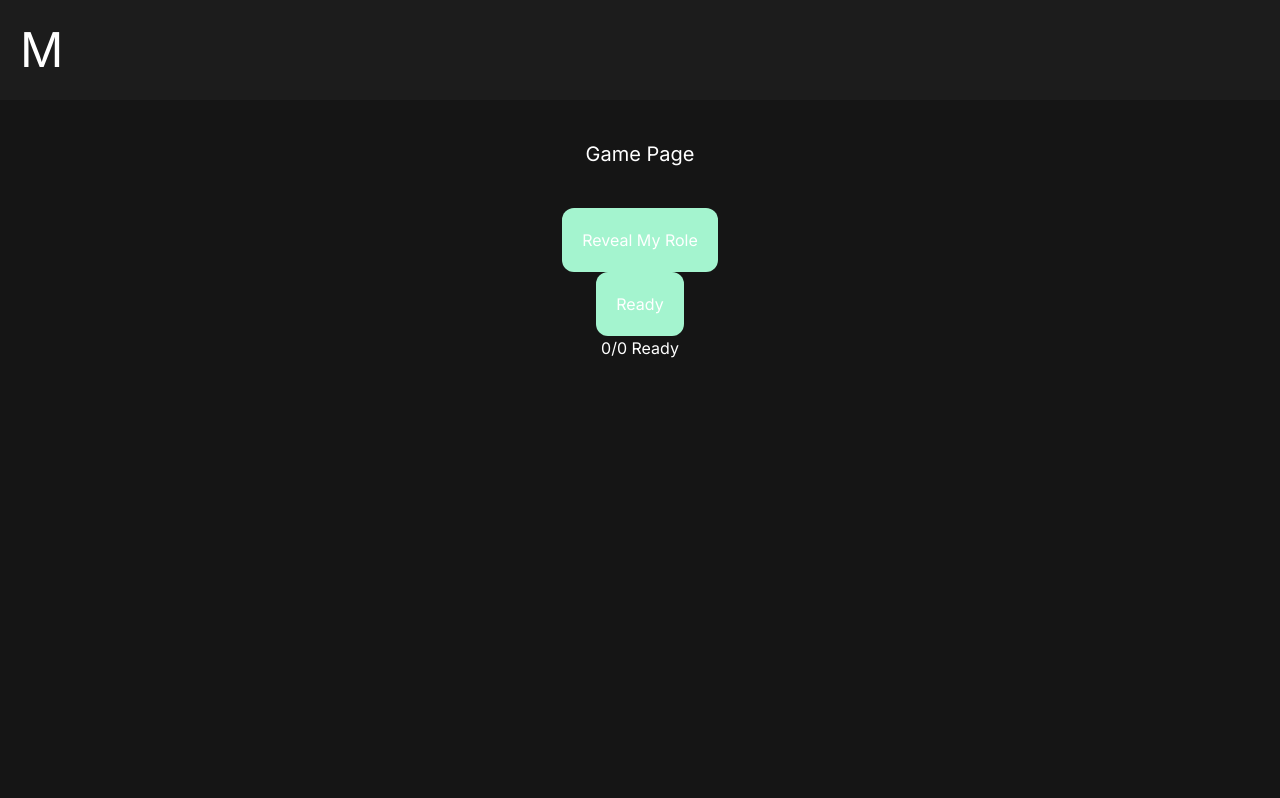
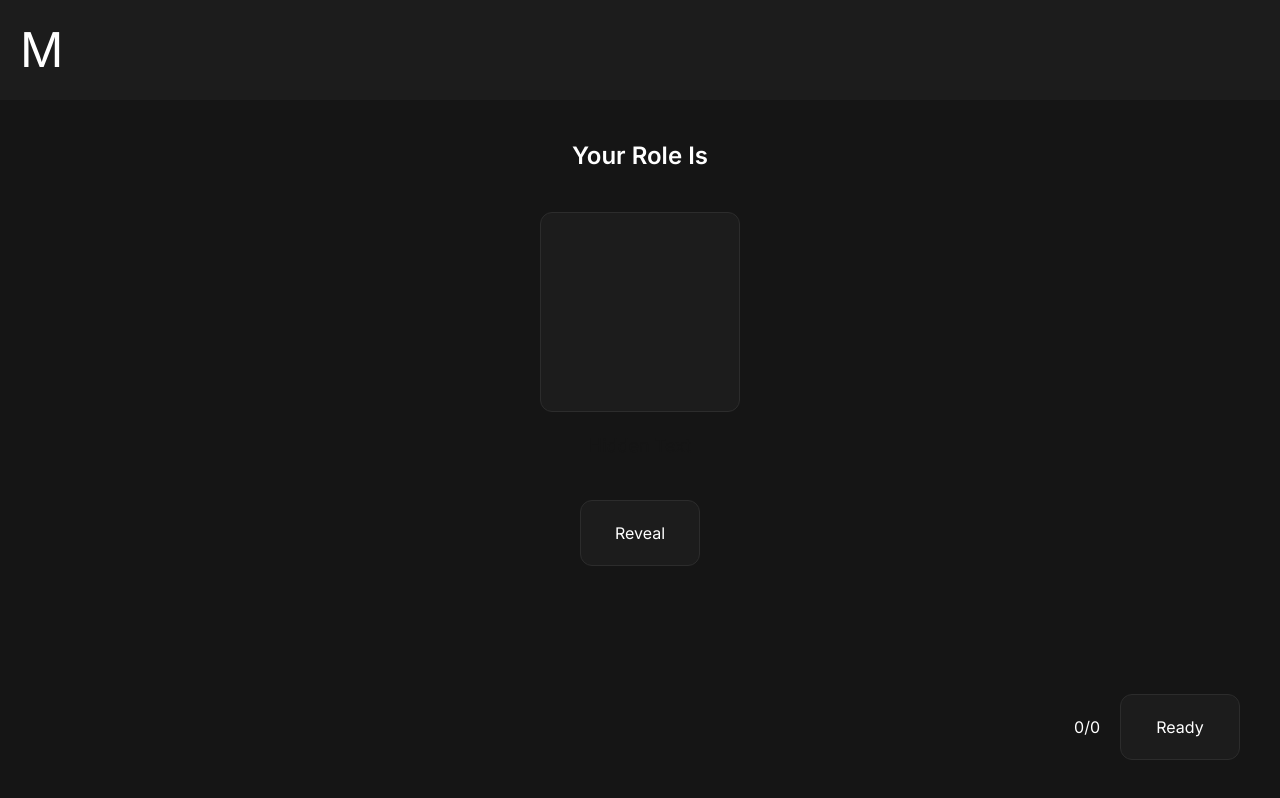
Before and after one commit to britneyhu/Mafia_App, a React (Vite) app in the folder frontend/: page /game/1 in a window 1280 px wide. Built offline with nearby package versions, Linux system fonts and the light colour scheme; no server answers.

Commit message:
add styles for create, join, lobby, role, and day pages

```diff
--- a/frontend/src/components/Button.jsx
+++ b/frontend/src/components/Button.jsx
@@ -1,7 +1,8 @@
 function Button({children, onClick, className, disabled}) {
     let baseClassName =
-        className + " bg-[#A4F4CF] p-5 rounded-xl " +
-        (disabled ? "cursor-not-allowed opacity-50" : "cursor-pointer");
+        "bg-[#A4F4CF] p-5 rounded-xl flex justify-center items-center gap-8 bg-gray border-1 border-light-gray " +
+        className +
+        (disabled ? " cursor-not-allowed opacity-50" : " cursor-pointer");
 
     return (
         <button
--- a/frontend/src/components/InputField.jsx
+++ b/frontend/src/components/InputField.jsx
@@ -1,5 +1,5 @@
 function InputField({children, value, onChange, className}) {
-    const baseClassName = className + " border-2 p-4 m-5 h-4"
+    const baseClassName = className + " border-1 border-light-gray bg-gray rounded-lg w-70 p-1 px-2"
 
     return (
         <input
--- a/frontend/src/components/Navbar.jsx
+++ b/frontend/src/components/Navbar.jsx
@@ -2,18 +2,18 @@ import { Link } from "react-router-dom";
 
 import Button from "./Button";
 
-function Navbar({phase, navRoleVisible, handleNavRoleReveal}) {
+function Navbar({phase, navRoleVisible, handleNavRoleReveal, role, name}) {
     return (
         <nav className="w-full h-25 mb-10 p-5 bg-gray flex items-center justify-between">
             <Link className="text-5xl cursor-pointer" to="/">M</Link>
 
-            <div className={(phase && phase !== "role") ? "flex items-center justify-center gap-5" : "hidden"}>
-                <div className="flex flex-col items-center justify-center">
-                    <div className="text-lg">Alex</div>
-                    <div className={navRoleVisible ? "text-lg" : "hidden"}>Mafia</div>
+            <div className={(phase && phase !== "role") ? "flex items-center justify-center gap-5 p-5" : "hidden"}>
+                <div className="flex flex-col items-end justify-center">
+                    <div className="text-lg">{name}</div>
+                    <div className={navRoleVisible ? "text-lg" : "hidden"}>{role}</div>
                 </div>
 
-                <Button onClick={handleNavRoleReveal} className="bg-linear-295 from-teal to-purple w-30 h-20">{(navRoleVisible ? "Hide Role" : "Reveal Role")}</Button>
+                <Button onClick={handleNavRoleReveal ? handleNavRoleReveal : undefined} className="bg-linear-295 from-teal to-purple w-25 h-15">{(navRoleVisible ? "Hide Role" : "Reveal Role")}</Button>
             </div>
         </nav>
     )
--- a/frontend/src/components/game/Role.jsx
+++ b/frontend/src/components/game/Role.jsx
@@ -1,18 +1,40 @@
 import Button from "../Button";
+import { GiSpy } from "react-icons/gi";
+import { MdGroups } from "react-icons/md";
+import { GiPlagueDoctorProfile } from "react-icons/gi";
+import { GiSherlockHolmes } from "react-icons/gi";
 
 function Role({ handleRoleReveal, roleVisible, role, handleRoleReady, numReady, alivePlayers, phase }) {
 
     return(
-        <div className={phase === "role" ? "flex flex-col justify-center items-center" : "hidden"}>
-            <Button onClick={handleRoleReveal}>{(roleVisible ? "Hide My Role" : "Reveal My Role")}</Button>
+        <div className={phase === "role" ? "flex flex-col justify-center items-center gap-70 w-full px-5" : "hidden"}>
+            <div className="flex flex-col gap-10 justify-center items-center">
+                <p className="text-2xl font-semibold">Your Role Is</p>
 
-            <div className={roleVisible ? "flex" : "hidden"}>
-                Your Role is {role}
+                <div className={!roleVisible ? "flex flex-col justify-center items-center gap-5" : "hidden"}>
+                    <div className="w-50 h-50 bg-gray rounded-xl border-1 border-light-gray"></div>
+
+                    <div className="text-black text-lg">Hidden Text</div>
+                </div>
+
+                <div className={roleVisible ? "flex flex-col justify-center items-center gap-5" : "hidden"}>
+                    <div className="flex justify-center items-center w-50 h-50 bg-linear-295 from-teal to-purple rounded-xl">
+                        <GiSpy className={role === "Mafia" ? "text-black size-40" : "hidden"}/>
+                        <MdGroups className={role === "Villager" ? "text-black size-40" : "hidden"}/>
+                        <GiPlagueDoctorProfile className={role === "Doctor" ? "text-black size-40" : "hidden"}/>
+                        <GiSherlockHolmes className={role === "Detective" ? "text-black size-40" : "hidden"}/>
+                    </div>
+
+                    <div className="text-lg">{role}</div>
+                </div>
+                <Button onClick={handleRoleReveal} className="w-30">{(roleVisible ? "Hide" : "Reveal")}</Button>
             </div>
 
-            <Button onClick={handleRoleReady}>Ready</Button>
+            <div className="flex justify-center items-center gap-5 fixed bottom-0 right-0 p-10">
+                <div>{numReady + "/" + alivePlayers}</div>
+                <Button onClick={handleRoleReady} className="w-30">Ready</Button>
+            </div>
 
-            <div>{numReady + "/" + alivePlayers + " Ready"}</div>
         </div>
     )
 }
--- a/frontend/src/global.css
+++ b/frontend/src/global.css
@@ -4,6 +4,7 @@
 @theme {
     --color-black: rgba(21, 21, 21, 1);
     --color-gray: rgba(28, 28, 28, 1);
+    --color-light-gray: rgba(44, 44, 44, 1);
     --color-purple: rgba(104, 9, 205, 1);
     --color-teal: rgba(131, 255, 220, 1);
 
@@ -11,6 +12,8 @@
 }
 
 body {
+    scrollbar-gutter: stable;
+    overflow-x: hidden;
     @apply m-0 p-0;
     @apply text-white;
     @apply font-inter;
--- a/frontend/src/pages/CreateRoom.jsx
+++ b/frontend/src/pages/CreateRoom.jsx
@@ -35,19 +35,15 @@ function CreateRoom() {
                 phase={false}
                 navRoleVisible={false}
                 handleNavRoleReveal={false}
+                role={false}
+                name={false}
             />
-            <div className="flex flex-col gap-10 items-center mx-5">
-                <div className="text-xl">
-                    Create Room Page
-                </div>
-
-                <div className="self-start">
-                    <div>
+            <div className="flex flex-col gap-10 justify-center items-center mx-5">
+                    <div className="flex flex-col gap-2">
                         <label>Name</label>
                         <InputField value={name} onChange={handleChange}/>
                     </div>
-                    <Button onClick={handleSubmit}>Create Room</Button>
-                </div>
+                    <Button onClick={handleSubmit} className="w-50">Create</Button>
             </div>
 
         </>
--- a/frontend/src/pages/Game.jsx
+++ b/frontend/src/pages/Game.jsx
@@ -12,6 +12,7 @@ import End from "../components/game/End";
 
 function Game() {
     const { roomCode } = useParams();
+    const [name, setName] = useState("");
     const [phase, setPhase] = useState("role");
     const [role, setRole] = useState("");
     const [navRoleVisible, setNavRoleVisible] = useState(false);
@@ -36,6 +37,7 @@ function Game() {
 
     useEffect(()=>{
         socket.emit("requestAlivePlayers", roomCode);
+        socket.emit("requestName", roomCode);
 
         {/* Role Phase Sockets */}
         socket.on("rolePhaseReadyStatus", (playersReady)=>{
@@ -165,6 +167,9 @@ function Game() {
         });
         socket.on("roundNumber", (number)=>{
             setRoundNumber(number);
+        });
+        socket.on("playerName", (playerName)=> {
+            setName(playerName);
         })
 
 
@@ -197,6 +202,15 @@ function Game() {
             socket.off("alivePlayers");
             socket.off("roleReveal");
             socket.off("errorMessage");
+            socket.off("skipTimer");
+            socket.off("guessablePlayers");
+            socket.off("savablePlayers");
+            socket.off("investigatablePlayers");
+            socket.off("investigationResult");
+            socket.off("nightResultsPhaseReady");
+            socket.off("gameRestarted");
+            socket.off("roundNumber");
+            socket.off("playerName")
         }
 
     }, []);
@@ -264,11 +278,10 @@ function Game() {
                 phase={phase}
                 navRoleVisible={navRoleVisible}
                 handleNavRoleReveal={handleNavRoleReveal}
+                role={role}
+                name={name}
             />
             <div className="flex flex-col gap-10 items-center mx-5">
-                <div className="text-xl">
-                    Game Page
-                </div>
 
                 <div className={alive ? "hidden" : "flex"}>
                     Spectating
--- a/frontend/src/pages/Home.jsx
+++ b/frontend/src/pages/Home.jsx
@@ -1,4 +1,7 @@
 import { useNavigate } from "react-router-dom";
+
+import { LuDoorOpen } from "react-icons/lu";
+import { TbDoorEnter } from "react-icons/tb";
 
 import Navbar from "../components/Navbar";
 import Button from "../components/Button";
@@ -7,14 +10,31 @@ function Home() {
   const navigate = useNavigate();
 
   return (
-    <div>
+    <div className="flex flex-col justify-center items-center gap-10">
       <Navbar
         phase={false}
         navRoleVisible={false}
         handleNavRoleReveal={false}
+        role={false}
+        name={false}
       />
-      <Button onClick={()=>navigate("/create")}>Create Room</Button>
-      <Button onClick={()=>navigate("/join")}>Join Room</Button>
+      <Button
+        onClick={()=>navigate("/create")}
+        className="flex justify-center items-center gap-8 bg-gray border-1 border-light-gray w-70">
+          <div className="w-12 h-12 bg-linear-295 from-teal to-purple rounded-lg flex items-center justify-center">
+            <LuDoorOpen className="size-7 text-black"/>
+          </div>
+          Create Room
+        </Button>
+
+        <Button
+        onClick={()=>navigate("/join")}
+        className="flex justify-center items-center gap-8 bg-gray border-1 border-light-gray w-70">
+          <div className="w-12 h-12 bg-linear-295 from-teal to-purple rounded-lg flex items-center justify-center">
+            <TbDoorEnter className="size-7 text-black"/>
+          </div>
+          Join Room
+        </Button>
     </div>
   );
 }
--- a/frontend/src/pages/JoinRoom.jsx
+++ b/frontend/src/pages/JoinRoom.jsx
@@ -49,25 +49,22 @@ function JoinRoom() {
         phase={false}
         navRoleVisible={false}
         handleNavRoleReveal={false}
+        role={false}
+        name={false}
       />
       <div className="flex flex-col gap-10 justify-center items-center mx-5">
-        <div className="text-xl">
-            Join Room Page
-        </div>
 
-        <div className="self-start">
-            <div>
+            <div className="flex flex-col gap-2">
                 <label>Name</label>
                 <InputField value={name} onChange={handleNameChange} />
             </div>
 
-            <div>
-                <label>Room Code</label>
+            <div className="flex flex-col gap-2">
+                <label>Code</label>
                 <InputField value={code} onChange={handleCodeChange} />
             </div>
 
-            <Button onClick={handleJoin}>Join</Button>
-        </div>
+            <Button onClick={handleJoin} className="w-50">Join</Button>
 
         <p>{errorMessage}</p>
         </div>
--- a/frontend/src/pages/Lobby.jsx
+++ b/frontend/src/pages/Lobby.jsx
@@ -10,6 +10,8 @@ function Lobby() {
     const navigate = useNavigate();
     const [players, setPlayers] = useState([]);
     const [errorMessage, setErrorMessage] = useState("");
+
+    const displayedRoomCode = roomCode.toUpperCase();
 
     useEffect(()=>{
         socket.emit("requestPlayers", roomCode);
@@ -36,7 +38,6 @@ function Lobby() {
 
     function handleStartGame() {
         socket.emit("startGame", roomCode);
-
     }
 
     return (
@@ -45,19 +46,17 @@ function Lobby() {
                 phase={false}
                 navRoleVisible={false}
                 handleNavRoleReveal={false}
+                role={false}
+                name={false}
             />
             <div className="flex flex-col gap-10 items-center mx-5">
-                <div className="text-xl">
-                    Lobby Page
+                <div className="flex flex-col justify-center items-center gap-2">
+                    <p className="text-2xl font-semibold">Lobby</p>
+                    <p className="text-md">Code: {displayedRoomCode}</p>
                 </div>
 
-                <div className="text-xl">
-                    Room Code: {roomCode}
-                </div>
-
-                <div className="self-start">
-                    <p className="text-xl">Players</p>
-                    <ul className="list-disc list-inside p-4">
+                <div className="self-start pl-10">
+                    <ul className="list-disc list-inside p-4 text-2xl font-semibold">
                         {players.map((player)=>(
                             <li
                                 key={player.id}
```
Also changed, not shown: frontend/src/components/game/Day.jsx (+24 -5 lines).
